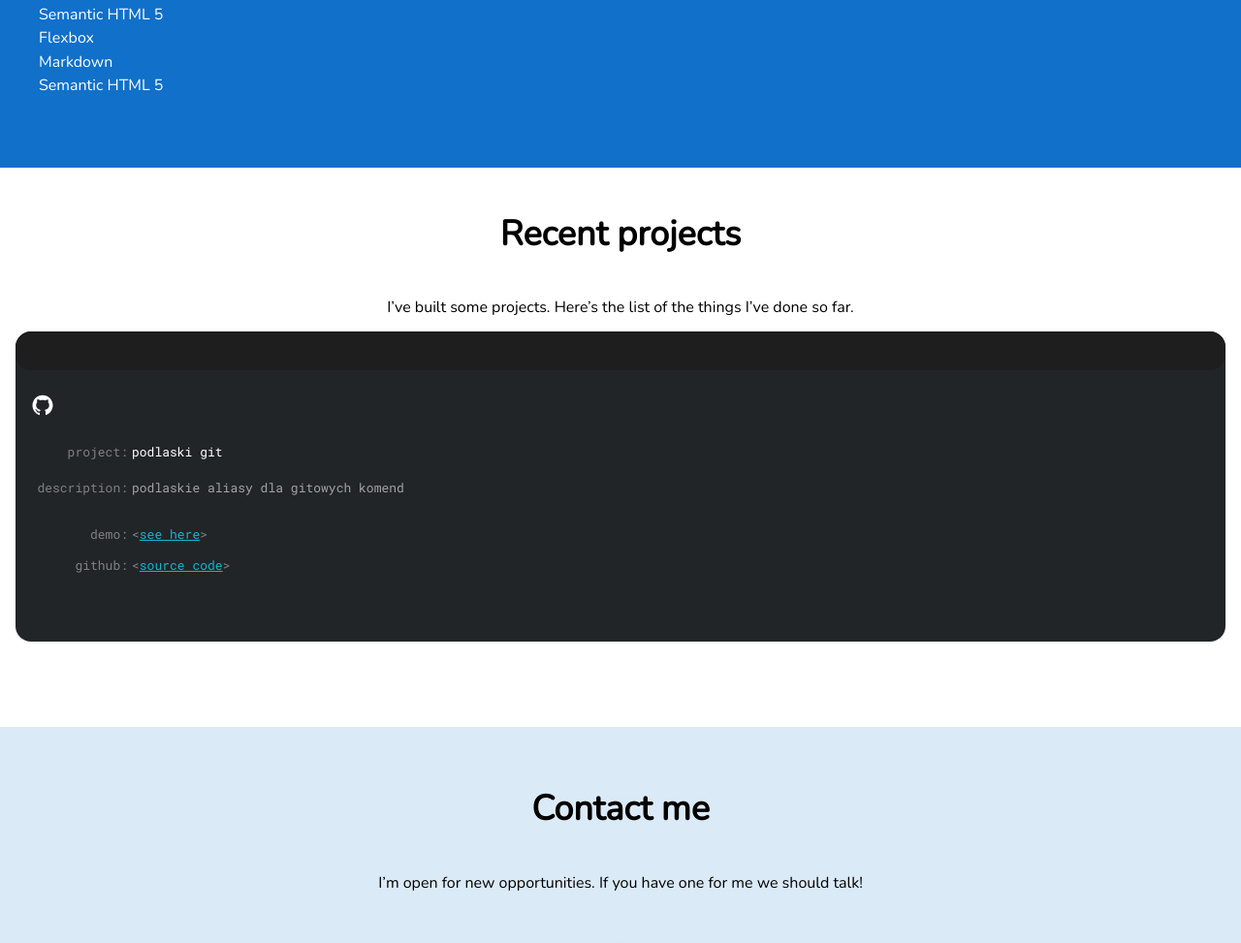
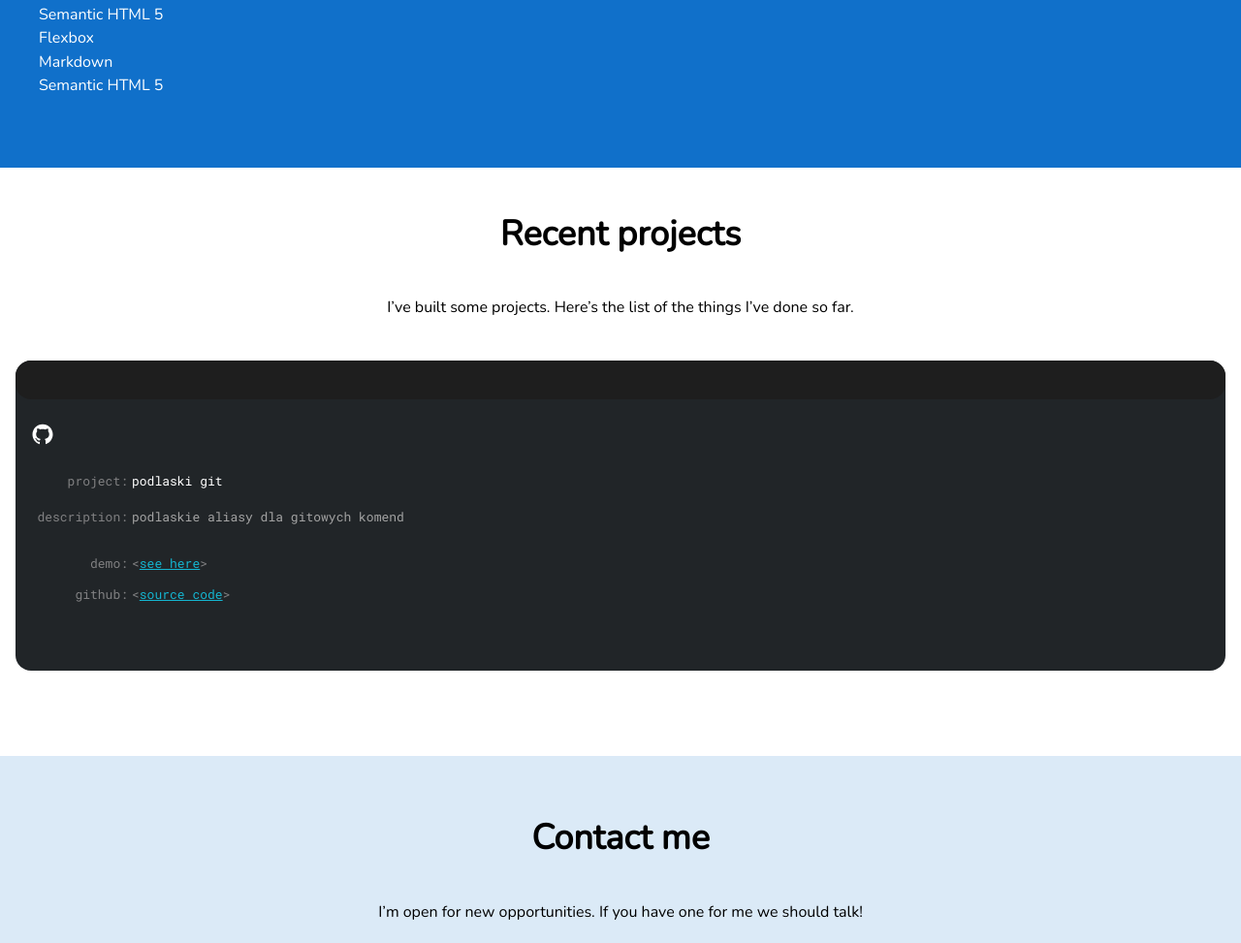
Before and after one commit to jprymak/jprymak.github.io, a website built with webpack: page src/pages/index.html in a window 1280 px wide. Shown: the part 1432-2405 px from the top of the page at 97% size. Built offline with nearby package versions, Linux system fonts and the light colour scheme; no server answers.

Commit message:
style: change paddings and margins

```diff
--- a/src/scss/modules/projects.scss
+++ b/src/scss/modules/projects.scss
@@ -3,13 +3,14 @@
   display:flex;
   flex-direction: column;
   align-items: center;
-  padding-bottom: 88px;
+  padding-bottom: 64px;
     &__header{
       margin-top: 48px;
       font-size: 36px;
     }
     &__paragraph{
       text-align: center;
+      margin-bottom: 46px;
     }
     &__wrapper{
       display:flex;
@@ -23,7 +24,7 @@
 
   .project{
     font-family: 'Roboto Mono', monospace;
-    height: 320px;
+    min-height: 320px;
     width: 100%;
     color: white;
     font-size: 13px;
@@ -31,6 +32,7 @@
     min-width:100%;
     background: url("../assets/img/github-small.svg") no-repeat 16px 64px,  #212528, ;
     border-radius: 16px;
+    margin-bottom: 24px;
 
     &__top{
       height: 40px;
```
